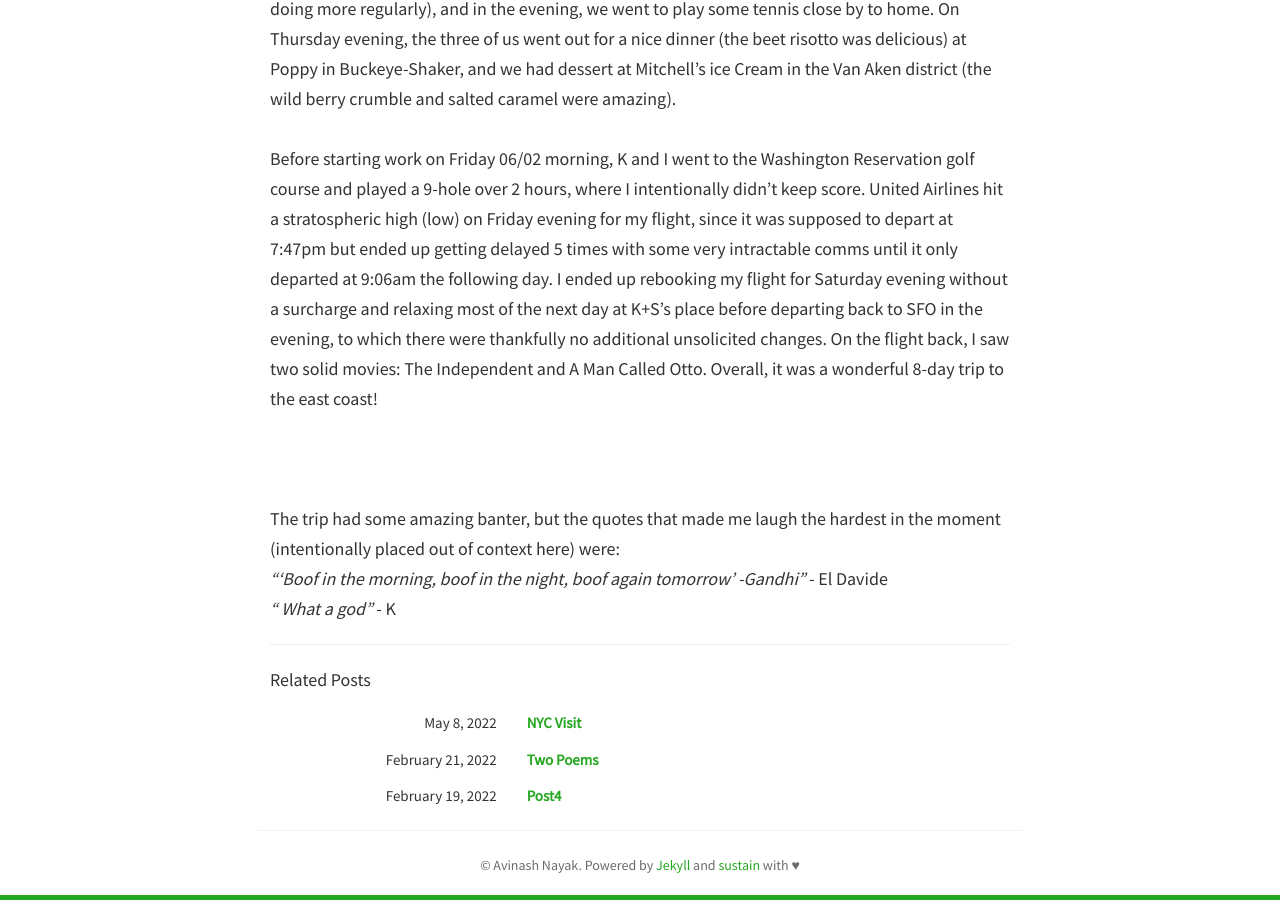
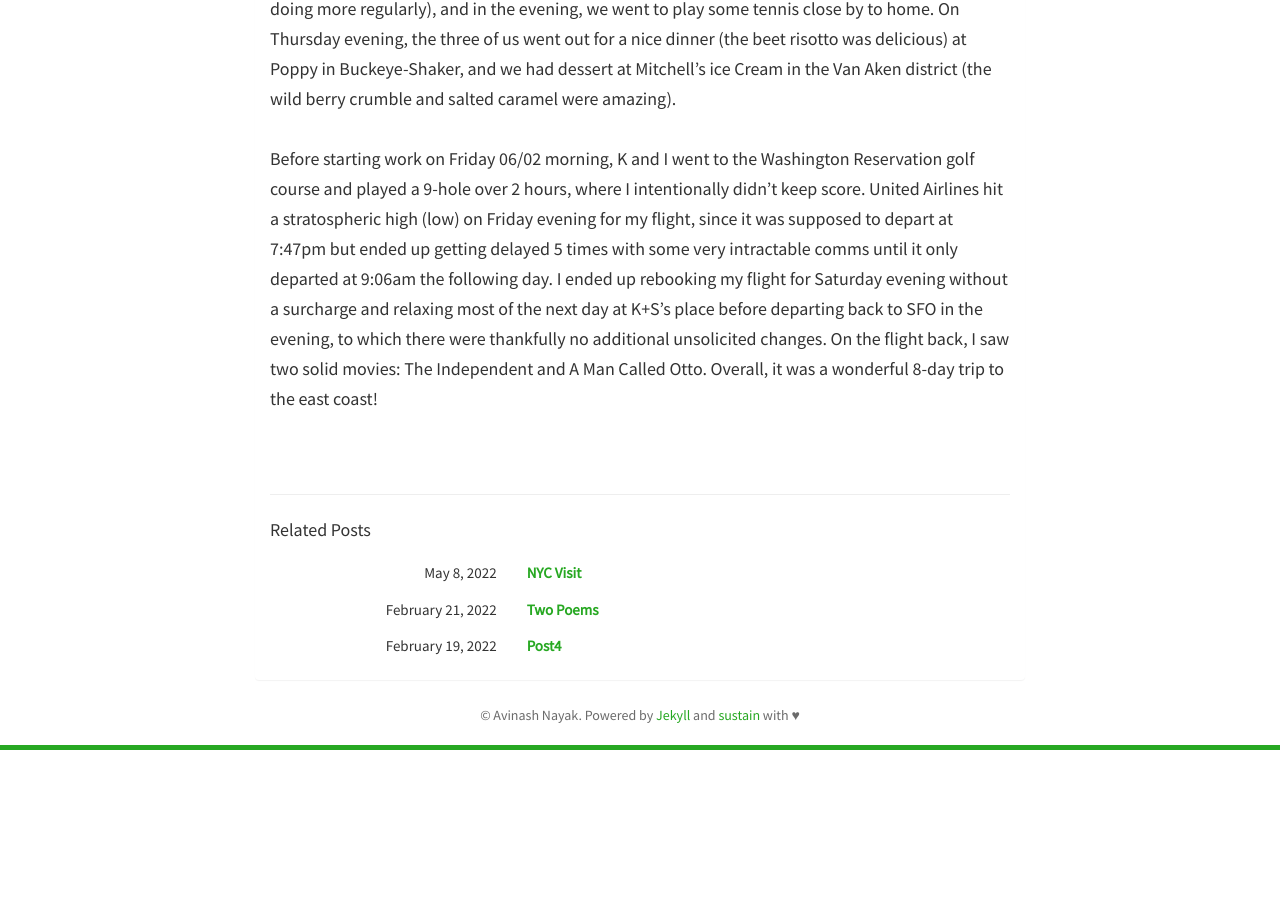
Before and after one commit to avinayak14/avinayak14.github.io, a Jekyll site: the page built from _posts/2023-06-08-post6.md, in a window 1280 px wide and 900 px high, scrolled down 2792 px. Built offline with Jekyll 4.4.1, drawn with Linux system fonts in a browser that asks for light colours; nearby versions of some CDN libraries; after the commit the page ends 3542 px from its top, so only the background shows below that.

Commit message:
boof removal

```diff
--- a/_posts/2023-06-08-post6.md
+++ b/_posts/2023-06-08-post6.md
@@ -47,9 +47,3 @@ Before starting work on Friday 06/02 morning, K and I went to the Washington Res
 <br/>
 <br/>
 <br/>
-<br/>
-The trip had some amazing banter, but the quotes that made me laugh the hardest in the moment (intentionally placed out of context here) were:
-<br/>
-<i>“‘Boof in the morning, boof in the night, boof again tomorrow’ -Gandhi”</i> - El Davide
-<br/>
-<i>“ What a god”</i> - K
```
